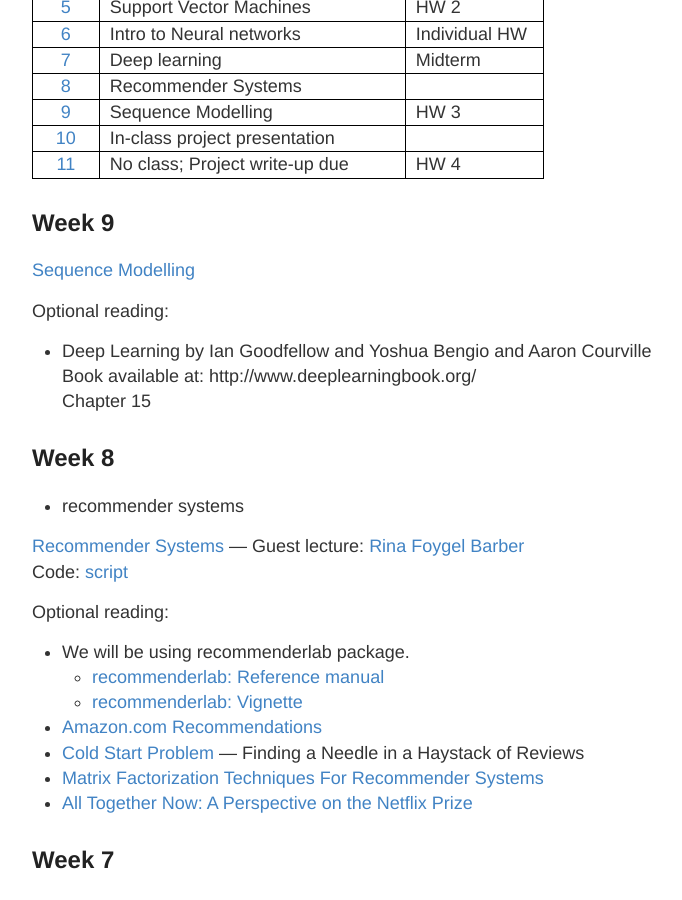
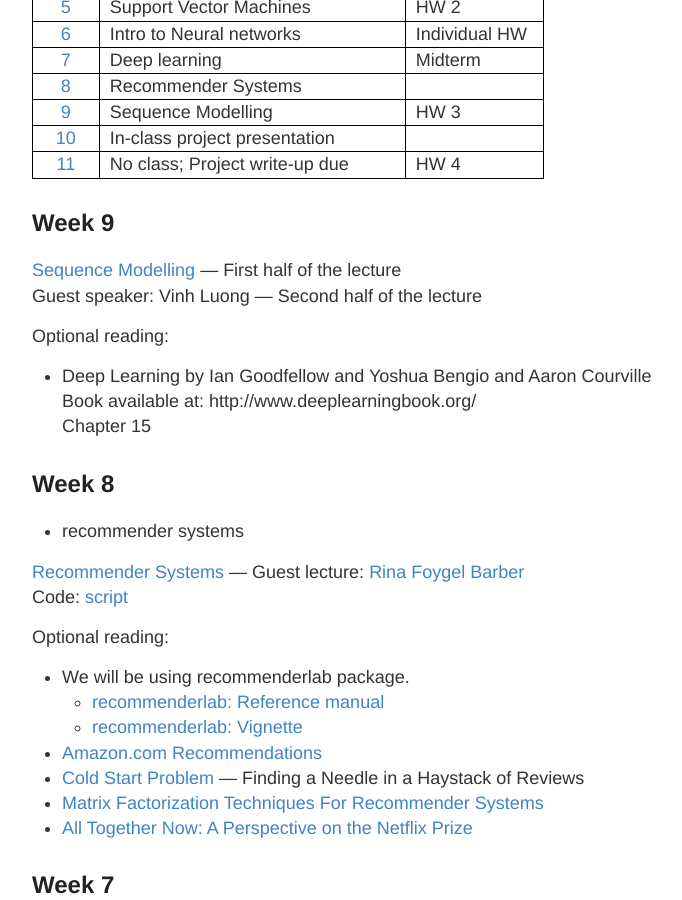
Before and after one commit to ChicagoBoothML/ML2017, a Jekyll site: the page built from lectures.md, in a window 1280 px wide and 900 px high, scrolled down 414 px. Shown: the whole window, without its empty margins (248-930 px from the left). Built offline with Jekyll 4.4.1, drawn with Linux system fonts in a browser that asks for light colours.

Commit message:
Update lectures.md

```diff
--- a/lectures.md
+++ b/lectures.md
@@ -22,7 +22,9 @@ permalink: /lectures/
 
 ## Week 9
 
-[Sequence Modelling]()
+[Sequence Modelling](https://piazza.com/class_profile/get_resource/j8padvvrtd375m/je7n8aopp8c39) --- First half of the lecture
+Guest speaker: Vinh Luong --- Second half of the lecture
+
 
 Optional reading:
 
```
